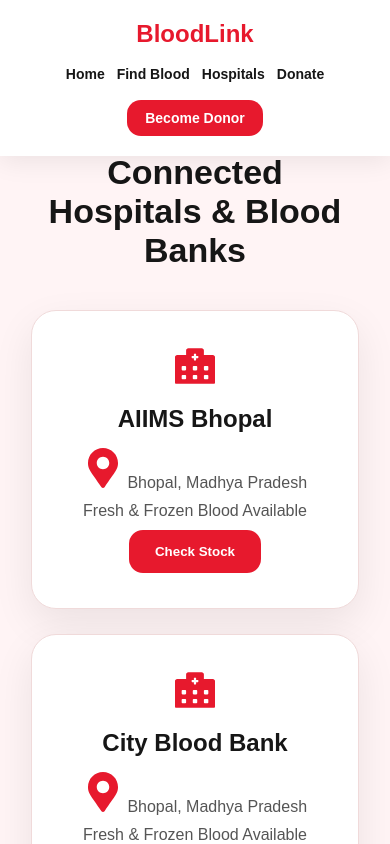
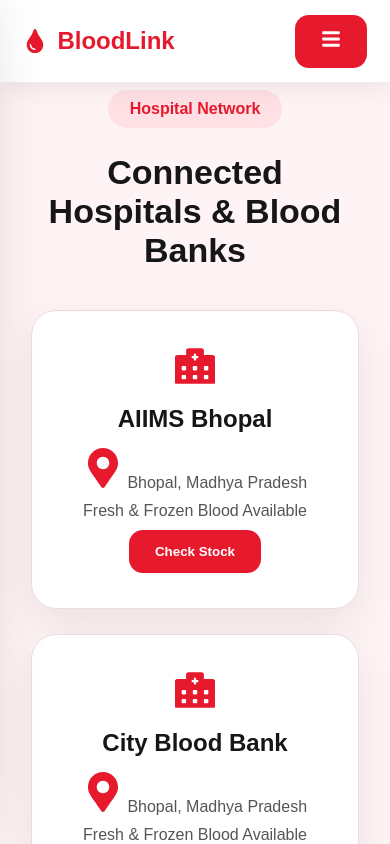
Before and after one commit to yashpratapkushwaha966/projectbld, a React (Vite) app in the folder Blood-bank/: page /hospitals in a window 390 px wide. Shown: the top 844 px of the page. Built offline with nearby package versions, Linux system fonts and the light colour scheme.

Commit message:
update section

```diff
--- a/Blood-bank/src/App.css
+++ b/Blood-bank/src/App.css
@@ -58,30 +58,38 @@ button:hover {
 }
 
 .logo {
+  text-decoration: none;
   color: #e7192d;
   font-size: 30px;
   font-weight: 900;
+  display: flex;
+  align-items: center;
+  gap: 10px;
 }
 
-.navbar ul {
+.desktopMenu {
   display: flex;
   gap: 35px;
   list-style: none;
 }
 
-.navbar li {
+.desktopMenu li {
   font-size: 18px;
 }
 
-.navbar a {
+.desktopMenu a {
   text-decoration: none;
   color: #161616;
   font-weight: 600;
   transition: 0.3s;
 }
 
-.navbar a:hover {
+.desktopMenu a:hover {
   color: #e7192d;
+}
+
+.desktopBtn {
+  text-decoration: none;
 }
 
 .navbar button,
@@ -96,6 +104,107 @@ button:hover {
   padding: 14px 26px;
   border-radius: 14px;
   font-weight: 800;
+}
+
+/* Mobile Menu Button */
+.menuBtn {
+  display: none;
+  background: #e7192d;
+  color: white;
+  border: none;
+  padding: 13px 15px;
+  border-radius: 14px;
+  font-size: 20px;
+}
+
+/* Mobile Sidebar */
+.overlay {
+  position: fixed;
+  inset: 0;
+  background: rgba(0, 0, 0, 0.45);
+  opacity: 0;
+  visibility: hidden;
+  z-index: 1000;
+  transition: 0.3s ease;
+}
+
+.showOverlay {
+  opacity: 1;
+  visibility: visible;
+}
+
+.mobileSidebar {
+  position: fixed;
+  top: 0;
+  left: -320px;
+  width: 300px;
+  height: 100vh;
+  background: white;
+  z-index: 1001;
+  padding: 24px;
+  transition: 0.35s ease;
+  box-shadow: 20px 0 60px rgba(0, 0, 0, 0.18);
+}
+
+.showSidebar {
+  left: 0;
+}
+
+.sidebarTop {
+  display: flex;
+  align-items: center;
+  justify-content: space-between;
+}
+
+.sidebarLogo {
+  color: #e7192d;
+  font-size: 24px;
+  font-weight: 900;
+  display: flex;
+  align-items: center;
+  gap: 10px;
+}
+
+.closeBtn {
+  background: #fff0f2;
+  color: #e7192d;
+  border: none;
+  width: 42px;
+  height: 42px;
+  border-radius: 12px;
+  font-size: 18px;
+}
+
+.sidebarLinks {
+  margin-top: 40px;
+  display: grid;
+  gap: 16px;
+}
+
+.sidebarLinks a {
+  text-decoration: none;
+  color: #111;
+  font-size: 18px;
+  font-weight: 700;
+  padding: 14px 16px;
+  border-radius: 14px;
+  transition: 0.3s ease;
+}
+
+.sidebarLinks a:hover {
+  background: #fff0f2;
+  color: #e7192d;
+}
+
+.sidebarBtn {
+  width: 100%;
+  margin-top: 30px;
+  background: #e7192d;
+  color: white;
+  border: none;
+  padding: 15px;
+  border-radius: 14px;
+  font-weight: 900;
 }
 
 /* =========================
@@ -143,6 +252,10 @@ button:hover {
   display: flex;
   gap: 18px;
   margin-top: 35px;
+}
+
+.heroBtns a {
+  text-decoration: none;
 }
 
 .outlineBtn {
@@ -324,9 +437,6 @@ button:hover {
   margin: 10px 0;
 }
 
-/* =========================
-   HOSPITAL PAGE / HOSPITAL PREVIEW
-========================= */
 .hospitalCard h3 {
   font-size: 24px;
   margin: 15px 0;
@@ -364,7 +474,6 @@ button:hover {
 /* =========================
    REGISTER DONOR NEW UI
 ========================= */
-
 .donorPage {
   width: 100%;
   min-height: 100vh;
@@ -484,21 +593,6 @@ button:hover {
   font-size: 16px;
 }
 
-@media (max-width: 900px) {
-  .donorWrapper {
-    grid-template-columns: 1fr;
-  }
-
-  .donorLeft {
-    min-height: auto;
-    padding: 35px;
-  }
-
-  .donorLeft h1 {
-    font-size: 40px;
-  }
-}
-
 /* =========================
    CTA COMPONENT
 ========================= */
@@ -545,37 +639,33 @@ footer {
 /* =========================
    RESPONSIVE DESIGN
 ========================= */
+@media (min-width: 951px) {
+  .mobileSidebar,
+  .overlay {
+    display: none;
+  }
+}
 
 @media (max-width: 950px) {
-
-  /* NAVBAR MOBILE */
   .navbar {
-    height: auto;
-    padding: 20px 5%;
-    flex-direction: column;
-    gap: 18px;
+    height: 82px;
+    padding: 0 6%;
+    flex-direction: row;
   }
 
-  .navbar ul {
-    display: flex;   /* Pehle none tha */
-    flex-wrap: wrap;
-    justify-content: center;
-    gap: 18px;
+  .desktopMenu,
+  .desktopBtn {
+    display: none;
   }
 
-  .navbar li {
-    font-size: 16px;
-  }
-
-  .navbar button {
+  .menuBtn {
     display: block;
   }
 
-  /* HERO */
   .hero {
     grid-template-columns: 1fr;
     text-align: center;
-    padding: 220px 5% 70px; /* Navbar bada ho gaya */
+    padding: 120px 5% 70px;
   }
 
   .hero h1 {
@@ -591,30 +681,30 @@ footer {
     flex-wrap: wrap;
   }
 
-  /* STATS */
   .stats,
   .bloodGrid,
   .hospitalGrid {
     grid-template-columns: 1fr;
   }
 
-  /* SEARCH */
   .searchBox {
     grid-template-columns: 1fr;
   }
 
-  /* DONOR FORM */
-  .donorBox form {
+  .donorWrapper {
     grid-template-columns: 1fr;
   }
 
-  .donorBox button {
-    grid-column: span 1;
+  .donorLeft {
+    min-height: auto;
+    padding: 35px;
   }
 
-  /* HEADINGS */
+  .donorLeft h1 {
+    font-size: 40px;
+  }
+
   .section h2,
-  .donorBox h2,
   .emergency h2,
   .cta h2 {
     font-size: 34px;
@@ -626,26 +716,9 @@ footer {
   }
 }
 
-/* EXTRA SMALL MOBILE */
-
 @media (max-width: 500px) {
-
   .logo {
     font-size: 24px;
-  }
-
-  .navbar ul {
-    gap: 12px;
-  }
-
-  .navbar li {
-    font-size: 14px;
-  }
-
-  .navbar button {
-    display: block;
-    padding: 10px 18px;
-    font-size: 14px;
   }
 
   .hero h1 {
@@ -669,12 +742,15 @@ footer {
     width: 100%;
     max-width: 280px;
   }
+
+  .mobileSidebar {
+    width: 280px;
+  }
 }
 
 /* =========================
    HERO LOTTIE ANIMATION
 ========================= */
-
 .heroAnimationBox {
   width: 100%;
   max-width: 500px;
--- a/Blood-bank/src/components/Navbar.jsx
+++ b/Blood-bank/src/components/Navbar.jsx
@@ -1,32 +1,62 @@
+import { useState } from "react";
 import { Link } from "react-router-dom";
+import { FaBars, FaTimes, FaTint } from "react-icons/fa";
 
 function Navbar() {
+  const [open, setOpen] = useState(false);
+
+  const closeMenu = () => setOpen(false);
+
   return (
-    <nav className="navbar">
-      <div className="logo">
-        BloodLink
-      </div>
+    <>
+      <nav className="navbar">
+        <Link to="/" className="logo" onClick={closeMenu}>
+          <FaTint />
+          BloodLink
+        </Link>
 
-      <ul>
-        <li>
-          <Link to="/">Home</Link>
-        </li>
+        <ul className="desktopMenu">
+          <li><Link to="/">Home</Link></li>
+          <li><Link to="/blood-search">Find Blood</Link></li>
+          <li><Link to="/hospitals">Hospitals</Link></li>
+          <li><Link to="/register-donor">Donate</Link></li>
+        </ul>
 
-        <li>
-          <Link to="/blood-search">Find Blood</Link>
-        </li>
+        <Link to="/register-donor" className="desktopBtn">
+          <button>Become Donor</button>
+        </Link>
 
-        <li>
-          <Link to="/hospitals">Hospitals</Link>
-        </li>
+        <button className="menuBtn" onClick={() => setOpen(true)}>
+          <FaBars />
+        </button>
+      </nav>
 
-        <li>
-          <Link to="/register-donor">Donate</Link>
-        </li>
-      </ul>
+      <div className={`overlay ${open ? "showOverlay" : ""}`} onClick={closeMenu}></div>
 
-      <button>Become Donor</button>
-    </nav>
+      <aside className={`mobileSidebar ${open ? "showSidebar" : ""}`}>
+        <div className="sidebarTop">
+          <div className="sidebarLogo">
+            <FaTint />
+            BloodLink
+          </div>
+
+          <button className="closeBtn" onClick={closeMenu}>
+            <FaTimes />
+          </button>
+        </div>
+
+        <div className="sidebarLinks">
+          <Link to="/" onClick={closeMenu}>Home</Link>
+          <Link to="/blood-search" onClick={closeMenu}>Find Blood</Link>
+          <Link to="/hospitals" onClick={closeMenu}>Hospitals</Link>
+          <Link to="/register-donor" onClick={closeMenu}>Donate</Link>
+        </div>
+
+        <Link to="/register-donor" onClick={closeMenu}>
+          <button className="sidebarBtn">Become Donor</button>
+        </Link>
+      </aside>
+    </>
   );
 }
 
```
